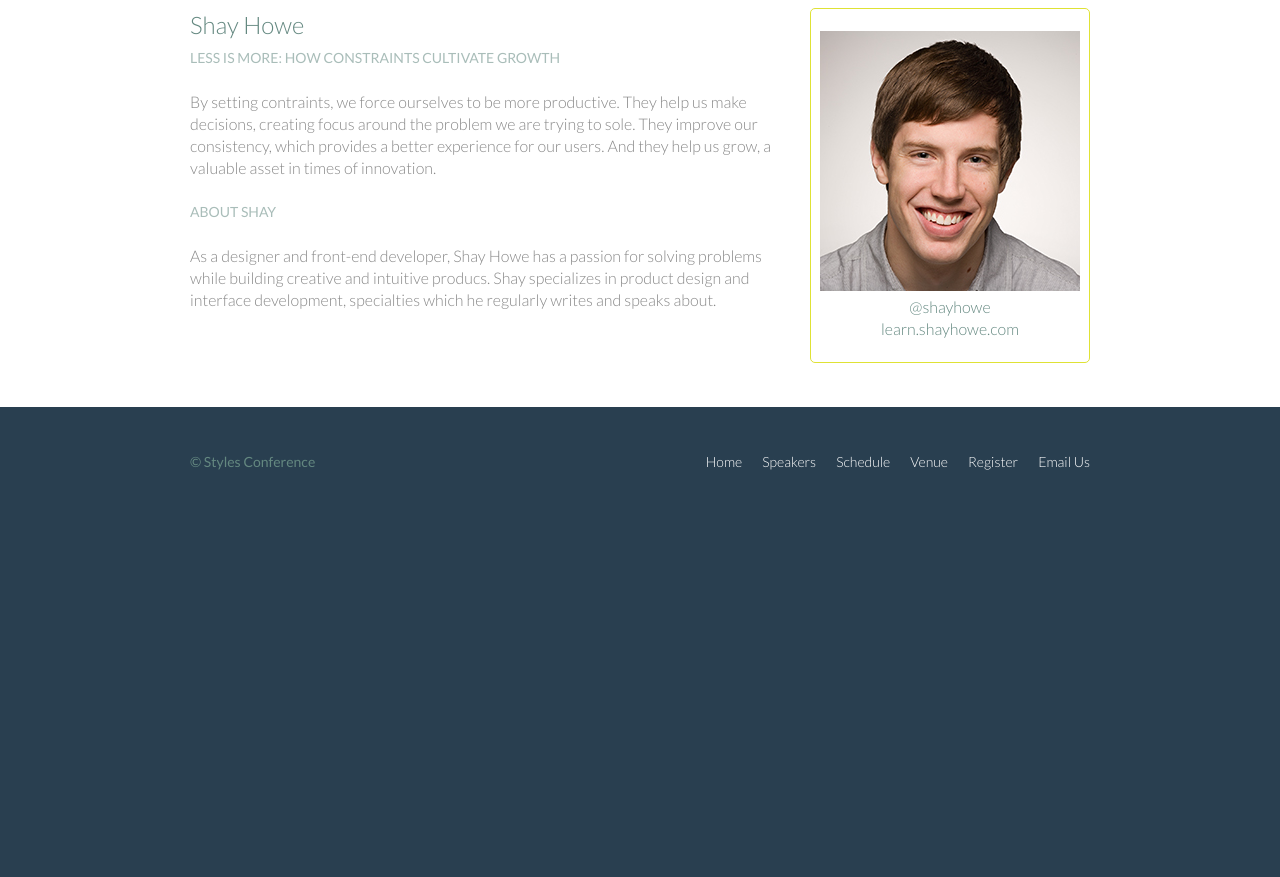
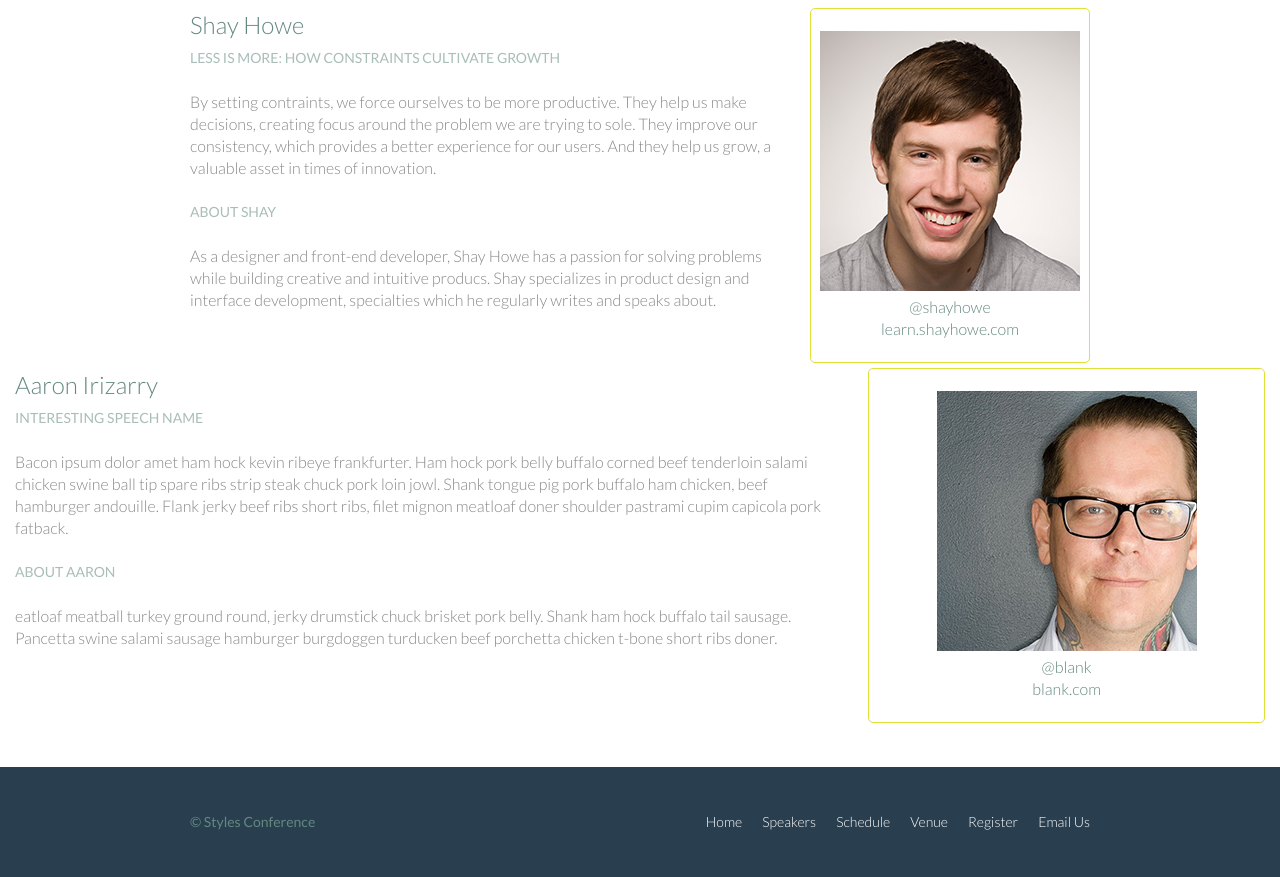
Before and after one commit to northern11/Styles-Conference-Practice, a plain HTML site: page speakers.html in a window 1280 px wide. Shown: the part 833-1710 px from the top of the page. Before the commit the page ends 1350 px from the top, so only its background shows below. Drawn offline with Linux system fonts and the light colour scheme.

Commit message:
add 1 speaker

```diff
--- a/speakers.html
+++ b/speakers.html
@@ -101,6 +101,36 @@
 			 </section>
 
 		 </div>
+
+		 <section id="aaron-irizarry">
+
+		  <div class="col-2-3">
+
+		 	 <h2>Aaron Irizarry</h2>
+		 	 <h5>Interesting Speech Name</h5>
+
+		 	 <p>Bacon ipsum dolor amet ham hock kevin ribeye frankfurter. Ham hock pork belly buffalo corned beef tenderloin
+				 salami chicken swine ball tip spare ribs strip steak chuck pork loin jowl. Shank tongue pig pork buffalo ham chicken,
+				 beef hamburger andouille. Flank jerky beef ribs short ribs, filet mignon meatloaf doner shoulder pastrami cupim capicola pork fatback.</p>
+
+		 	 <h5>About Aaron</h5>
+
+		 	 <p>eatloaf meatball turkey ground round, jerky drumstick chuck brisket pork belly. Shank ham hock buffalo tail sausage.
+				  Pancetta swine salami sausage hamburger burgdoggen turducken beef porchetta chicken t-bone short ribs doner.</p>
+
+		  </div><!--
+		  --><aside class="col-1-3">
+		 			<div class="speaker-info">
+		 				<img src="assets/images/speakers/aaron-irizarry.jpg" alt="Aaron Irizarry">
+		 				<ul>
+		 					<li><a href="#">@blank</a></li>
+		 					<li><a href="#">blank.com</a></li>
+		 				</ul>
+		 			</div>
+		  </aside>
+
+		 </section>
+
 	 </section>
 
 		<footer class="primary-footer container group">
```
